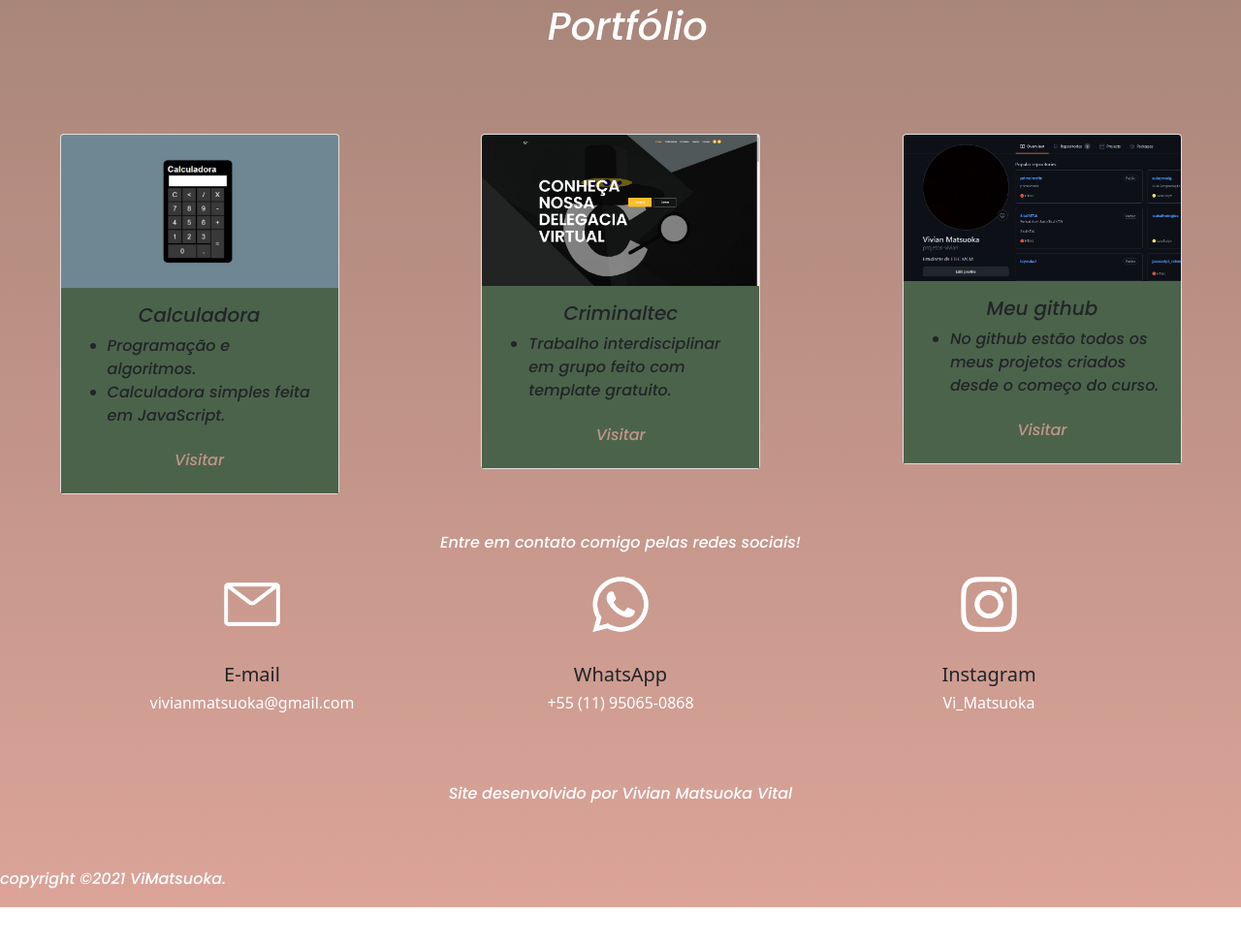
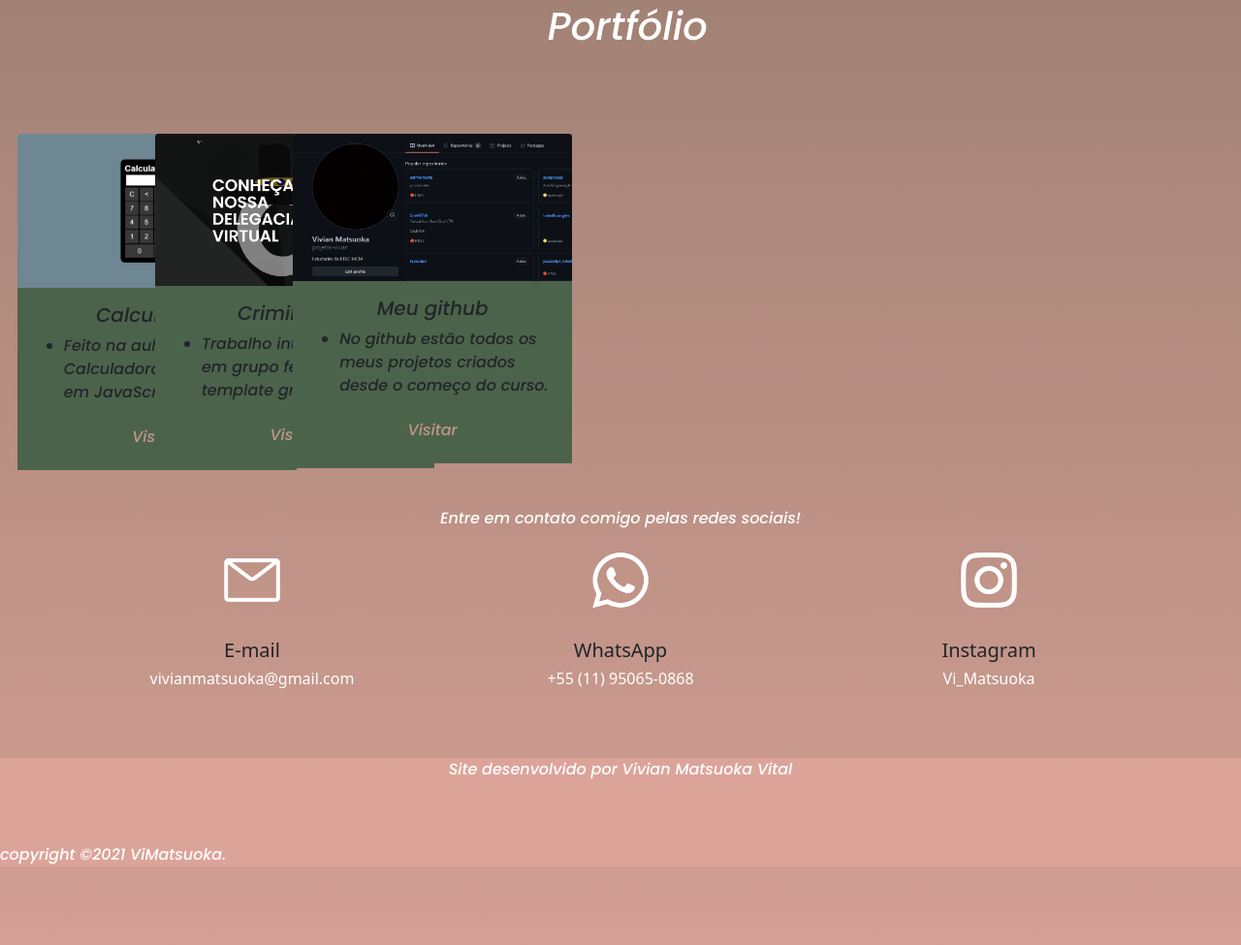
Before and after one commit to projetos-vivian/curriculo_online, a plain HTML site: page index.html in a window 1280 px wide. Shown: the part 2192-3167 px from the top of the page at 97% size. Before the commit the page ends 3128 px from the top, so only its background shows below. Drawn offline with nearby package versions, Linux system fonts and the light colour scheme.

Commit message:
Add files via upload

```diff
--- a/css/style.css
+++ b/css/style.css
@@ -20,7 +20,7 @@ html {
   }
 
 body{
-	height: 3000px;
+	height: 3200px;
 	background-image: linear-gradient(rgba(51, 63, 49), rgba(220, 164, 153));
     overflow-x: hidden;
   }
@@ -94,6 +94,9 @@ p{
 	margin-left: 20%;
 }
 
+.card{
+    border: none;
+}
 
 .container{
     width: 100%;
@@ -283,3 +286,7 @@ h4{
 	margin-right: auto;
 	padding-bottom: 7%;
 }
+
+footer{
+    background-color: #dca499;
+}
--- a/index.html
+++ b/index.html
@@ -161,8 +161,7 @@
       </div>
       <div class="face face2">
         <div class="content">
-          <p>Apesar de ter o péssimo hábito de procrastinar,
-            sou muito responsável e consigo me organizar bem,
+          <p>Sou muito responsável e consigo me organizar bem,
             tentando nunca deixar a desejar no quesito pontualidade.
           </p>
         </div>
@@ -209,15 +208,14 @@
   <div class="row titulos">
       <h1 class="text" style="margin-left: 15%; margin-bottom: 10%; margin-top: 0%;">Portfólio</h1>
   </div>
-  <div class="row">
+  <div class="row port col-md-4">
       <div class="col-md-4">
           <div class="card cartao" style="width: 18rem;">
             <img src="img/calcu.jpg" class="card-img-top" alt="...">
             <div class="card-body">
               <h5 class="card-title">Calculadora</h5>
               <ul>
-                <li>Programação e algoritmos.</li>
-                <li>Calculadora simples feita em JavaScript.</li>
+                <li>Feito na aula de PA. Calculadora simples feita em JavaScript.</li>
               </ul>
               <a href="https://projetos-vivian.github.io/calculadora_javascript/" class="btn cardbutton">Visitar</a>
             </div>
@@ -248,6 +246,7 @@
         </div>
       </div>
   </div>
+
 </section>
 
 <div class="bg-contato">
```
Also changed, not shown: img/logo.png (added).
